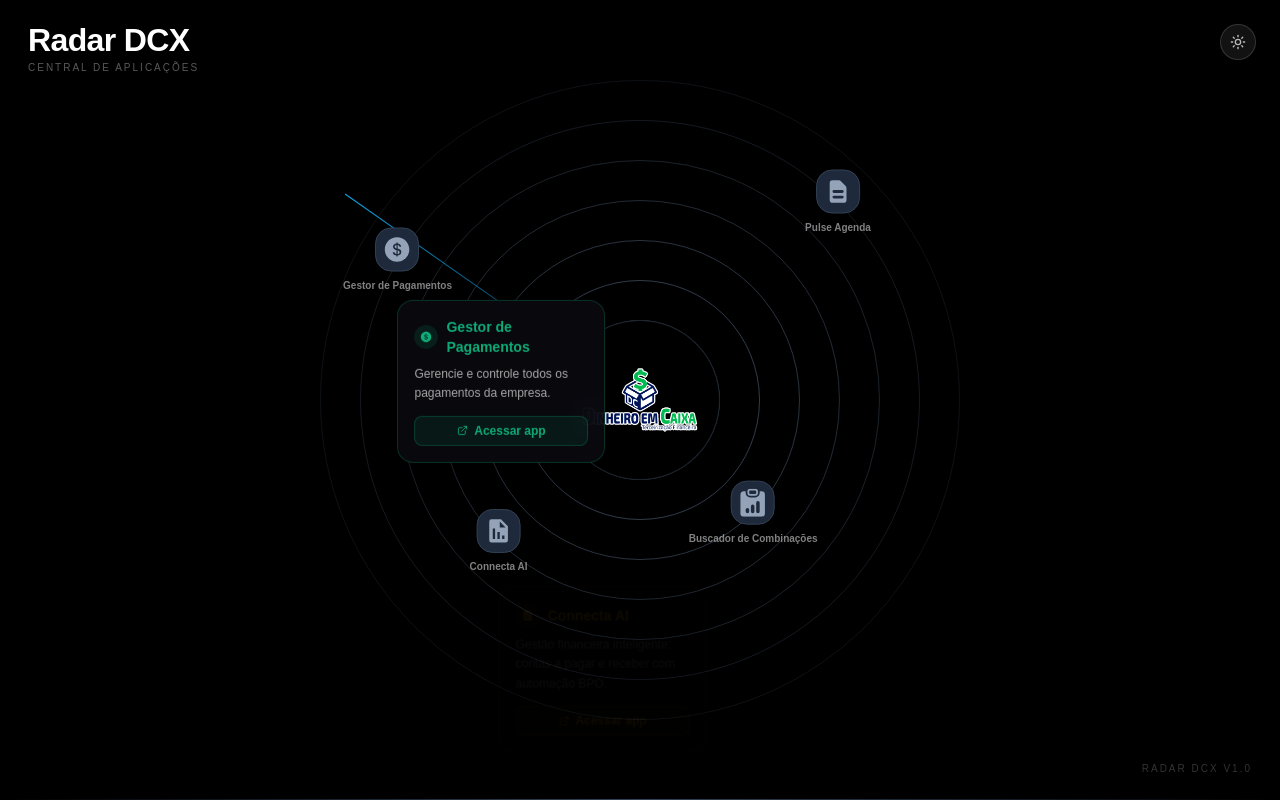
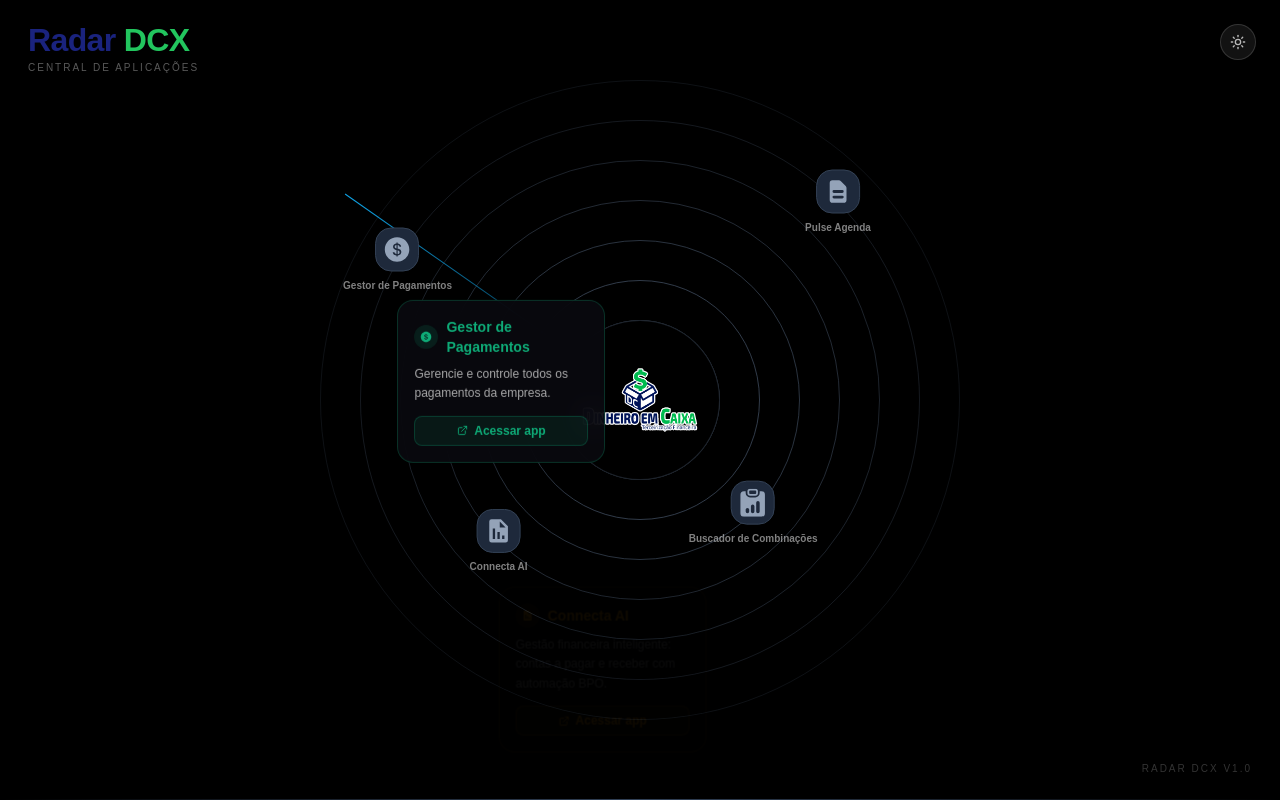
Before and after one commit to Dinheiroemcaixa/RADAR-DCX, a Next.js app: page / in a window 1280 px wide. Built offline with nearby package versions, Linux system fonts and the light colour scheme.

Commit message:
feat: nome Radar DCX nas cores da Dinheiro em Caixa

```diff
--- a/app/page.tsx
+++ b/app/page.tsx
@@ -100,8 +100,8 @@ export default function RadarDCX() {
     >
       {/* Nome */}
       <div className="absolute top-6 left-7 select-none z-10">
-        <div className="font-bold leading-none" style={{ color: titleColor, fontSize: "2rem", letterSpacing: "-0.02em" }}>
-          Radar DCX
+        <div className="font-bold leading-none" style={{ fontSize: "2rem", letterSpacing: "-0.02em" }}>
+          <span style={{ color: "#1a237e" }}>Radar </span><span style={{ color: "#22c55e" }}>DCX</span>
         </div>
         <div className="text-[10px] tracking-[0.2em] uppercase mt-1" style={{ color: subtitleColor }}>
           Central de Aplicações
```
